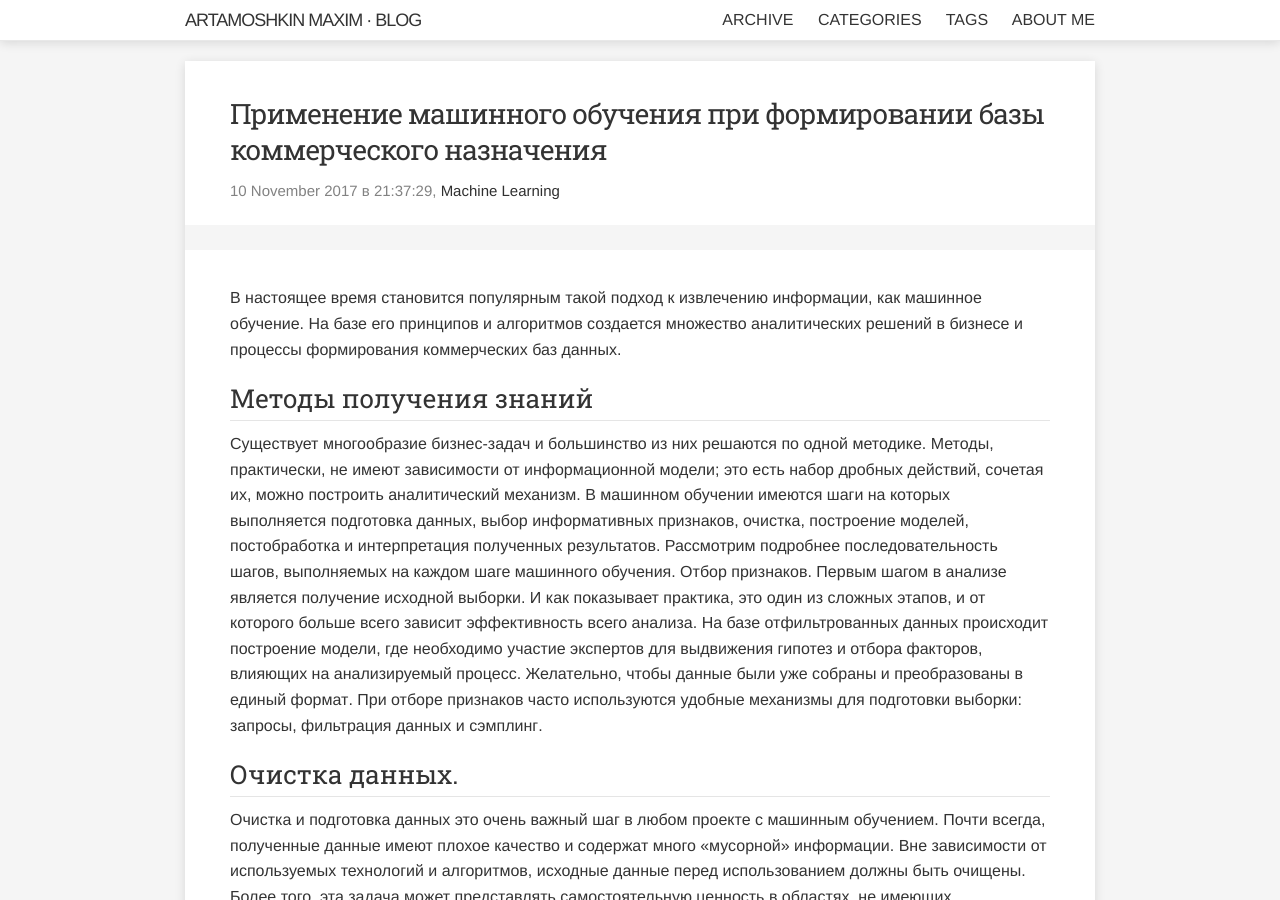
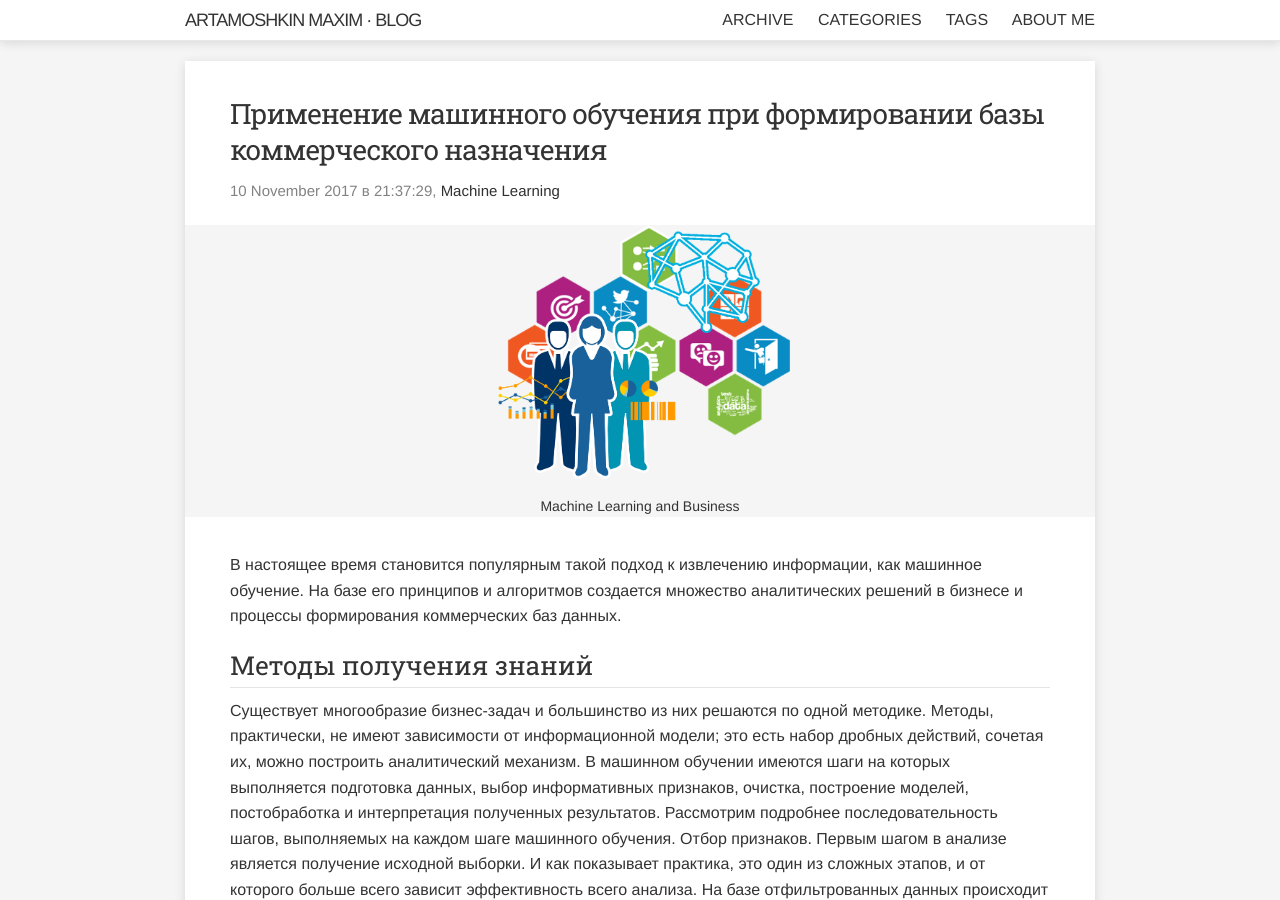
Before and after one commit to martamoshkin/blog.zverit.com, a Jekyll site: the page built from _posts/2017-11-11-ml-bd-mining-business.md, in a window 1280 px wide and 900 px high. Built offline with Jekyll 4.4.1, drawn with Linux system fonts in a browser that asks for light colours; comment, search, counter and statistics services are not loaded.

Commit message:
add post image

```diff
--- a/_posts/2017-11-11-ml-bd-mining-business.md
+++ b/_posts/2017-11-11-ml-bd-mining-business.md
@@ -4,8 +4,8 @@ title:  "Применение машинного обучения при фор
 date:   2017-11-11 00:37:29 +0300
 category: Machine Learning
 author: "Artamoshkin Maxim"
-image: ""
-image_alt: ""
+image: "/assets/machine-learning-and-business.png"
+image_alt: "Machine Learning and Business"
 tags: [Machine Learning, Business]
 description: "В настоящее время становится популярным такой подход к извлечению информации, как машинное обучение. На базе его принципов и алгоритмов создается множество аналитических решений в бизнесе и процессы формирования коммерческих баз данных."
 ---
```
Also changed, not shown: assets/machine-learning-and-business.png (added).
